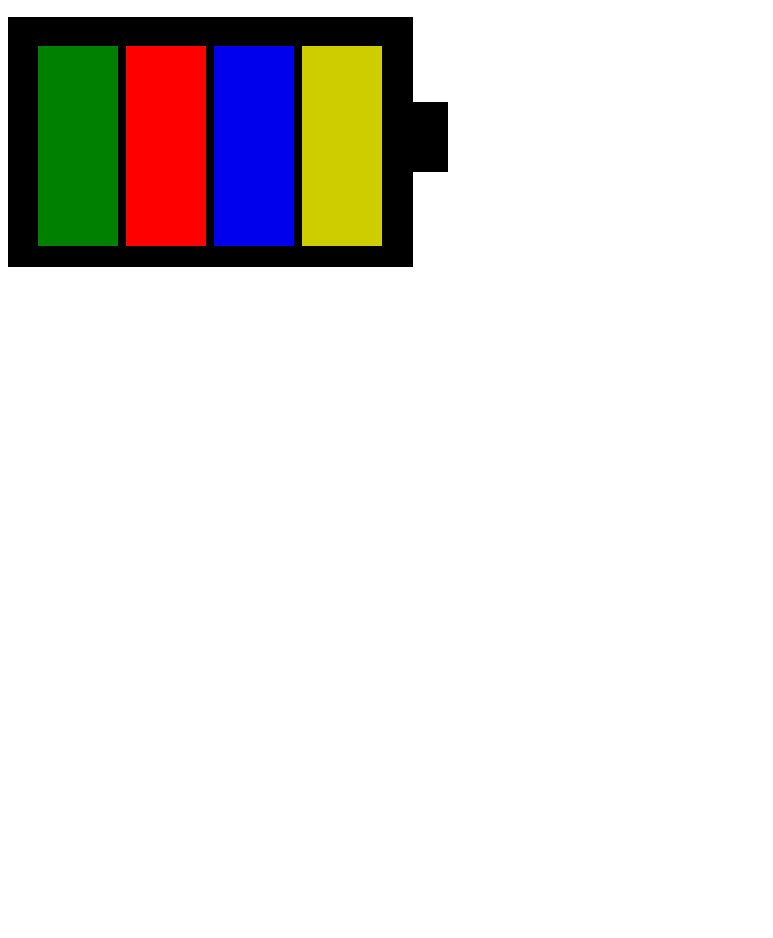
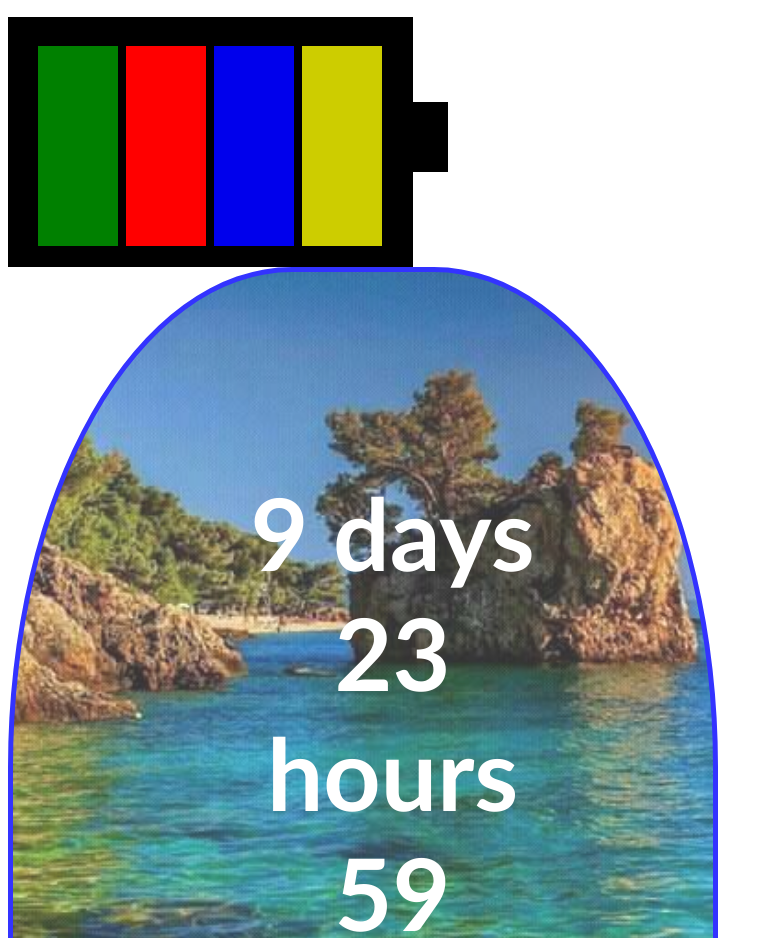
Before and after one commit to lauraMeiz/animations, a website: page index.html in a window 1280 px wide. Shown: the part 1602-2540 px from the top of the page, without its empty margins (0-773 px from the left). Before the commit the page ends 1877 px from the top, so only its background shows below. Drawn offline with Linux system fonts and the light colour scheme.

Commit message:
time commit

```diff
--- /dev/null
+++ b/css/components/time.css
@@ -0,0 +1,21 @@
+.time {
+  width: 300px;
+  display: flex;
+  background-image: url(../../img/R.jpg);
+  flex-direction: row;
+  background-repeat: no-repeat;
+  background-position: center;
+  background-size: cover;
+  opacity: 0.8;
+  font-family: "Gill Sans", "Gill Sans MT", Calibri, "Trebuchet MS", sans-serif;
+  font-size: 100px;
+  font-weight: bold;
+  color: white;
+  text-align: center;
+  padding-top: 2em;
+  padding-bottom: 2em;
+  padding-left: 2em;
+  padding-right: 2em;
+  border-radius: 40%;
+  border: 5px solid blue;
+}
--- a/css/pages/home.css
+++ b/css/pages/home.css
@@ -1,5 +1,6 @@
 @import "../components/clock.css";
 @import "../components/batterie.css";
+@import "../components/time.css";
 .title {
   width: 400px;
   padding: 60px;
--- a/index.html
+++ b/index.html
@@ -5,6 +5,7 @@
     <meta http-equiv="X-UA-Compatible" content="IE=edge" />
     <meta name="viewport" content="width=device-width, initial-scale=1.0" />
     <link rel="stylesheet" href="./css/pages/home.css" />
+    <link rel="stylesheet" href="./css/components/time.css" />
     <title>Animations</title>
   </head>
   <body>
@@ -44,6 +45,10 @@
         <div class="fourthpart"></div>
       </div>
     </section>
+
+    <div class="time"></div>
+
     <script src="./js/clock.js"></script>
+    <script src="./js/time.js"></script>
   </body>
 </html>
--- /dev/null
+++ b/js/time.js
@@ -0,0 +1,16 @@
+const timeDOM = document.querySelector(".time");
+const timeReset = 0;
+let timeTime = 864000;
+function updateClock() {
+  if (timeTime === timeReset) {
+    timeTime = -1;
+  }
+  timeTime--;
+  const d = Math.floor(timeTime / 86400);
+  const h = Math.floor((timeTime - d * 86400) / 3600);
+  const m = Math.floor((timeTime - h * 3600 - d * 86400) / 60);
+  const s = timeTime % 60;
+  timeDOM.innerText = `${d} days ${h} hours ${m} minutes ${s} seconds `;
+}
+
+setInterval(updateClock, 1000);
```
Also changed, not shown: img/R.jpg (added).
